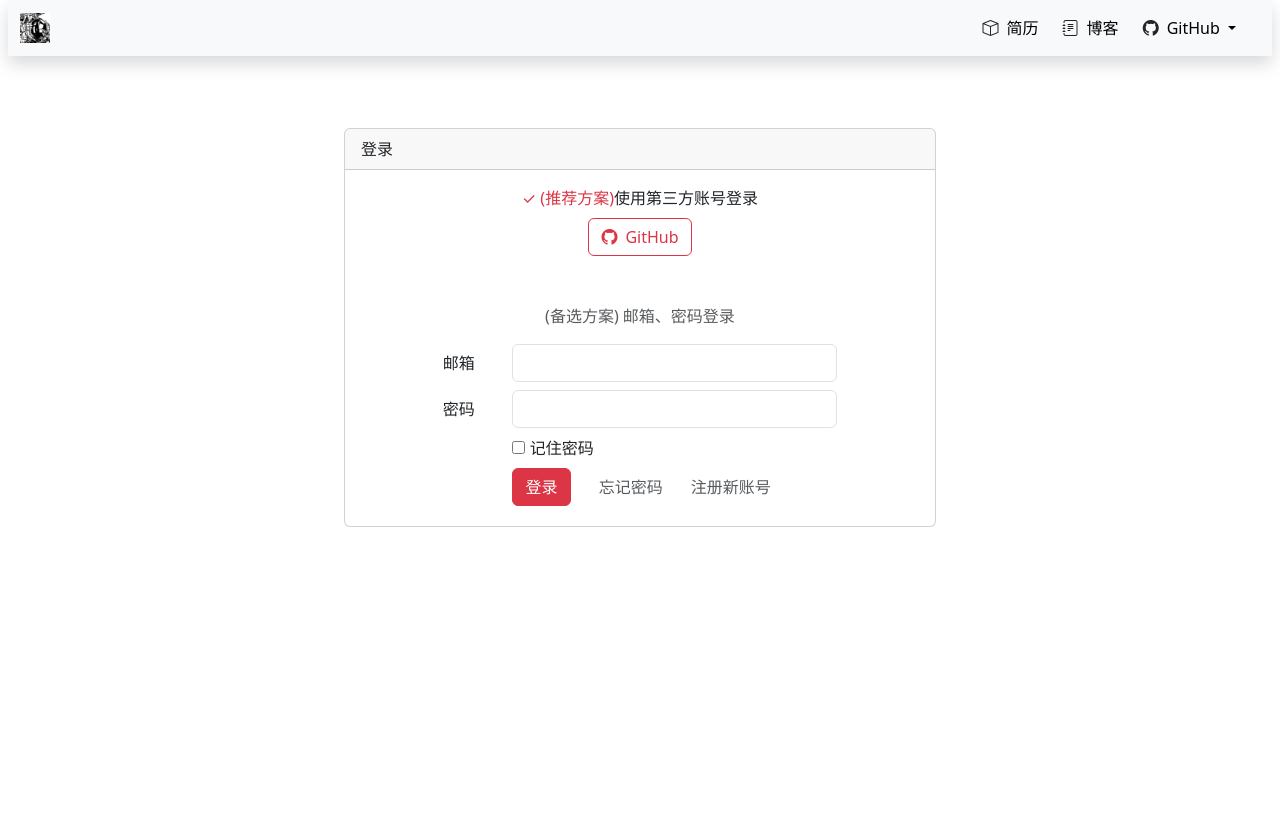
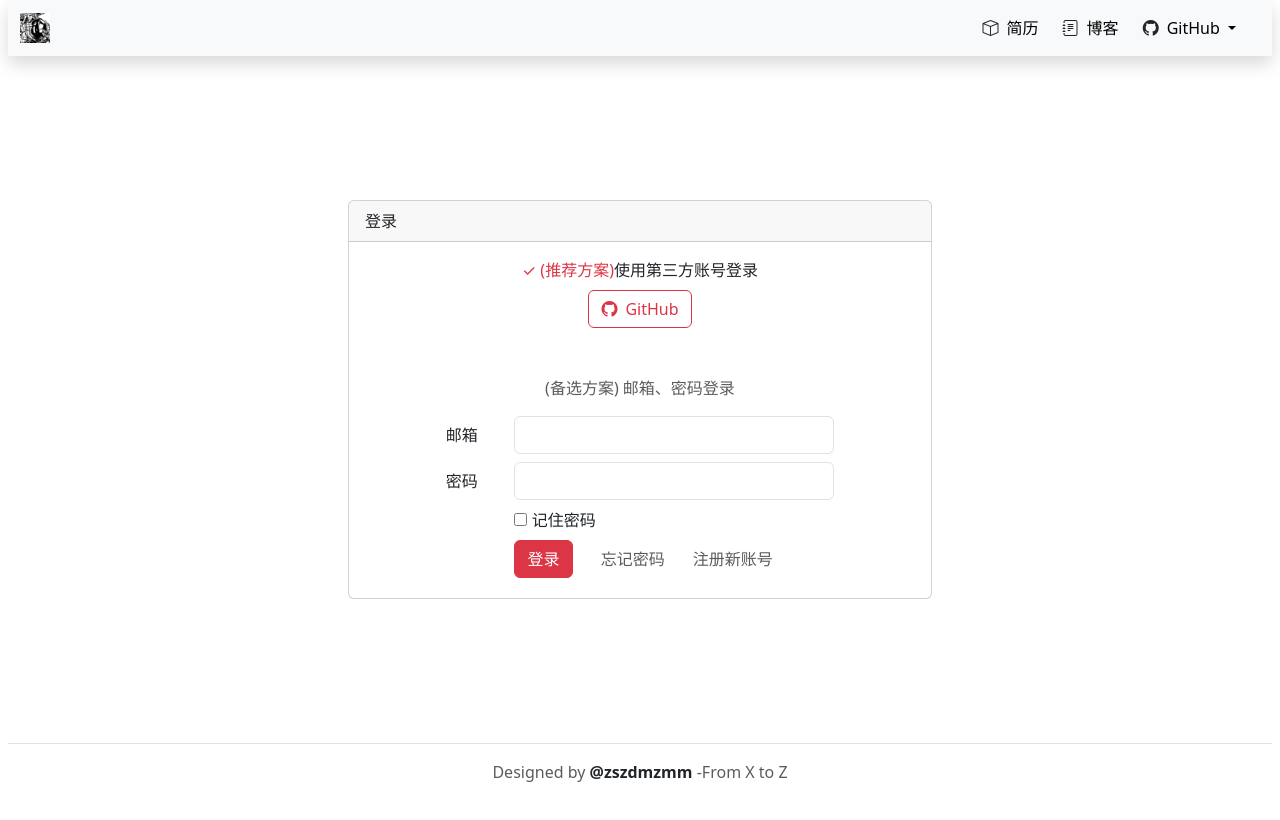
Before and after one commit to zszdmzmm1/zszdmzmm1.github.io, a website built with Vite: page page/login.html in a window 1280 px wide. Built offline with nearby package versions, Linux system fonts and the light colour scheme.

Commit message:
改变样式

```diff
--- a/page/login.html
+++ b/page/login.html
@@ -9,7 +9,7 @@
     <link rel="stylesheet" href="../build/assets/app.css">
 </head>
 <body>
-    <div class="px-2 mb-5">
+    <div class="vh-100 px-2 mb-5 d-flex flex-column justify-content-between">
         <header class="mb-5">
             <!--            导航栏-->
             <nav class="navbar navbar-expand-sm bg-body-tertiary mb-5 shadow">
@@ -54,8 +54,7 @@
                 </div>
             </nav>
         </header>
-    </div>
-    <main class="container w-50 p-4 mx-auto">
+        <main class="container w-50 p-4 mx-auto mb-5">
             <form action="../index.html" class="card">
                 <div class="card-header">登录</div>
                 <div class="card-body">
@@ -104,6 +103,13 @@
                 </div>
             </form>
         </main>
+        <footer class="mt-5 border-top text-center p-3">
+            <p class="d-inline text-body-secondary">Designed by</p>
+            <p class="d-inline fw-bold">@zszdmzmm</p>
+            <p class="d-inline text-body-secondary">-From X to Z</p>
+        </footer>
+    </div>
+
 
     <script src="../build/assets/app.js"></script>
     <script>
```
Lines whose indentation alone changed are shown as unchanged.
